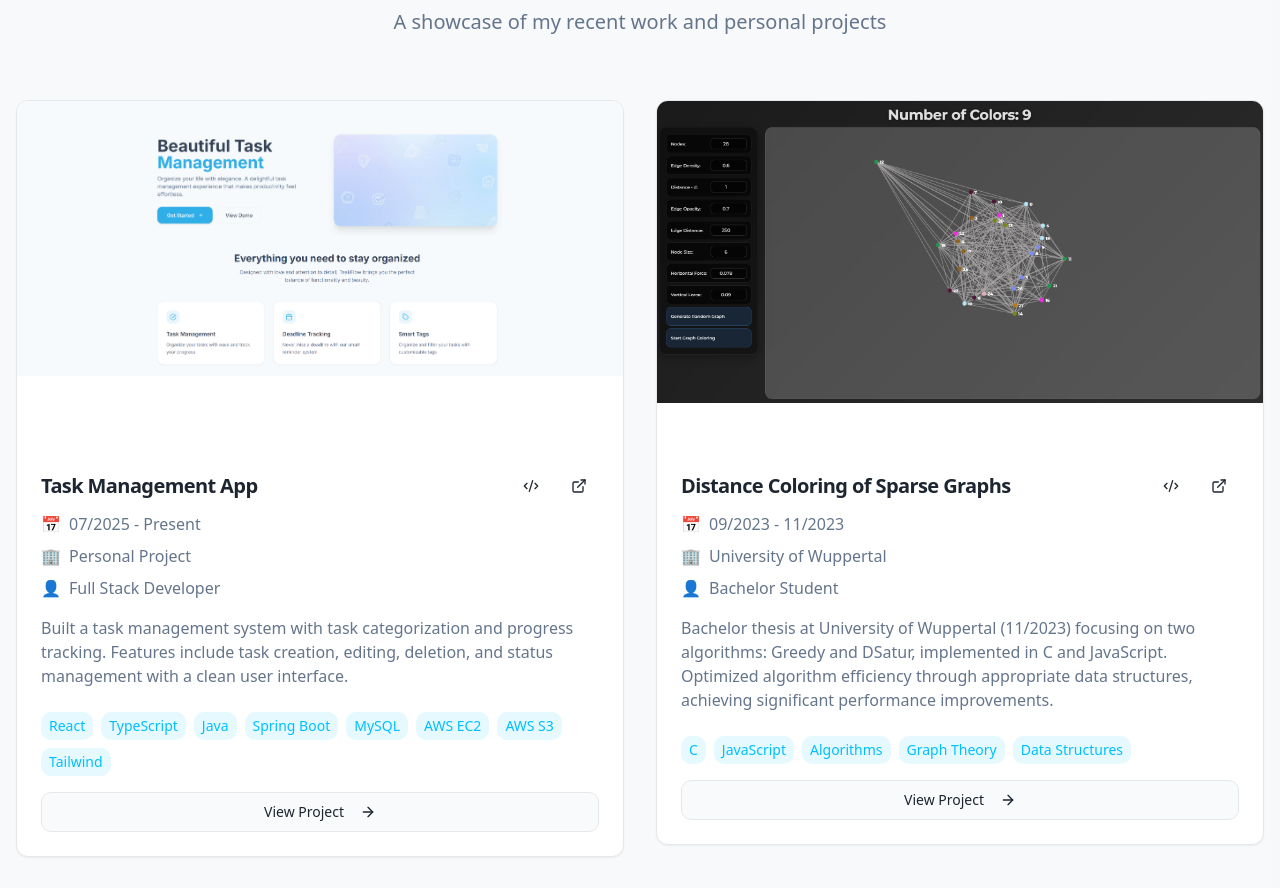
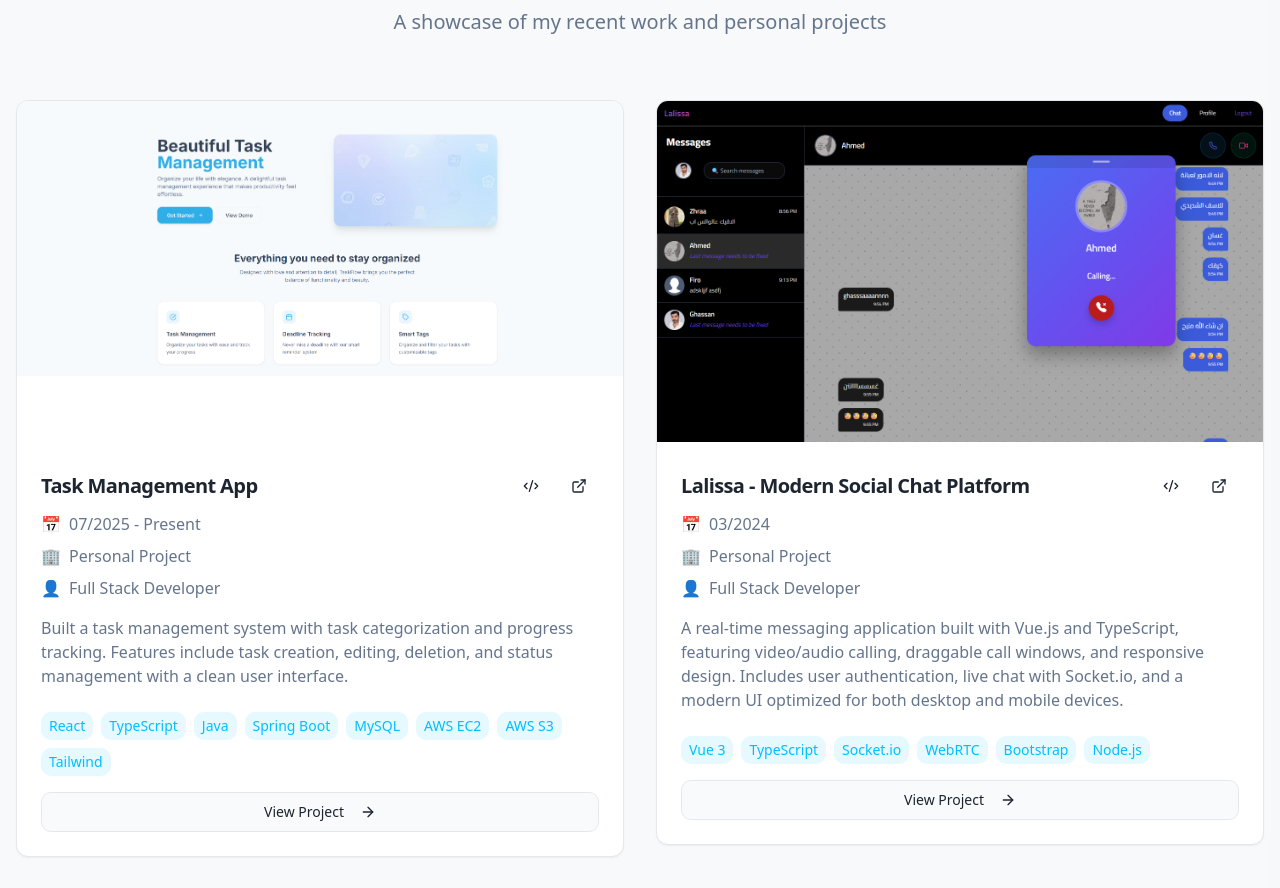
Before and after one commit to GhassanAbuKhaled/myPortfolio, a React (Vite) app: page / in a window 1280 px wide. Shown: the part 2844-3732 px from the top of the page. Built offline with nearby package versions, Linux system fonts and the light colour scheme.

Commit message:
Add Lalissa chat platform project and reorder projects chronologically

```diff
--- a/src/components/About.tsx
+++ b/src/components/About.tsx
@@ -62,7 +62,7 @@ const About = () => {
   const stats = useMemo(() => [
     { icon: Coffee, value: "1000+", label: t('about.stats.coffee') },
     { icon: Zap, value: "2+", label: t('about.stats.years') },
-    { icon: FolderOpen, value: "7", label: t('about.stats.projects') },
+    { icon: FolderOpen, value: "8", label: t('about.stats.projects') },
   ], [t])
 
   const infoItems = useMemo(() => [
--- a/src/components/Projects.tsx
+++ b/src/components/Projects.tsx
@@ -150,6 +150,36 @@ const Projects = () => {
     },
     {
       id: 2,
+      titleKey: "project.lalissa.title",
+      descriptionKey: "project.lalissa.description",
+      longDescriptionKey: "project.lalissa.longDescription",
+      image: "/images/projects/lalissa.png",
+      imageType: "file",
+      technologies: ["Vue 3", "TypeScript", "Socket.io", "WebRTC", "Bootstrap", "Node.js"],
+      githubUrl: "https://github.com/GhassanAbuKhaled/lalissa-frontend",
+      liveUrl: "https://lalissa.onrender.com",
+      date: "03/2024",
+      place: "Personal Project",
+      role: "Full Stack Developer",
+      featured: true
+    },
+    {
+      id: 3,
+      titleKey: "project.lernplano.title",
+      descriptionKey: "project.lernplano.description",
+      longDescriptionKey: "project.lernplano.longDescription",
+      image: "/images/projects/lernplano.png",
+      imageType: "file",
+      technologies: ["Vue.js", "JavaScript", "PDF Export", "Web Application"],
+      githubUrl: "https://github.com/GhassanAbuKhaled/LernPlano",
+      liveUrl: "https://lernplano.onrender.com",
+      date: "12/2023",
+      place: "University of Wuppertal (ZIM)",
+      role: "Intern Developer",
+      featured: true
+    },
+    {
+      id: 4,
       titleKey: "project.thesis.title",
       descriptionKey: "project.thesis.description",
       longDescriptionKey: "project.thesis.longDescription",
@@ -164,22 +194,7 @@ const Projects = () => {
       featured: true
     },
     {
-      id: 3,
-      titleKey: "project.lernplano.title",
-      descriptionKey: "project.lernplano.description",
-      longDescriptionKey: "project.lernplano.longDescription",
-      image: "/images/projects/lernplano.png",
-      imageType: "file",
-      technologies: ["Vue.js", "JavaScript", "PDF Export", "Web Application"],
-      githubUrl: "https://github.com/GhassanAbuKhaled/LernPlano",
-      liveUrl: "https://lernplano.onrender.com",
-      date: "05/2022 - 08/2022",
-      place: "University of Wuppertal (ZIM)",
-      role: "Intern Developer",
-      featured: true
-    },
-    {
-      id: 4,
+      id: 5,
       titleKey: "project.isabel.title",
       descriptionKey: "project.isabel.description",
       longDescriptionKey: "project.isabel.longDescription",
@@ -195,7 +210,7 @@ const Projects = () => {
       isEducational: true
     },
     {
-      id: 5,
+      id: 6,
       titleKey: "project.breakfastAlley.title",
       descriptionKey: "project.breakfastAlley.description",
       longDescriptionKey: "project.breakfastAlley.longDescription",
@@ -211,7 +226,7 @@ const Projects = () => {
       isEducational: true
     },
     {
-      id: 6,
+      id: 7,
       titleKey: "project.leslieBoatwright.title",
       descriptionKey: "project.leslieBoatwright.description",
       longDescriptionKey: "project.leslieBoatwright.longDescription",
@@ -227,7 +242,7 @@ const Projects = () => {
       isEducational: true
     },
     {
-      id: 7,
+      id: 8,
       titleKey: "project.maxwell.title",
       descriptionKey: "project.maxwell.description",
       longDescriptionKey: "project.maxwell.longDescription",
--- a/src/locales/de.json
+++ b/src/locales/de.json
@@ -92,6 +92,11 @@
       "title": "Morgan Maxwell Portfolio",
       "description": "Lernprojekt - fiktives Grafikdesigner-Portfolio.",
       "longDescription": "Ein Lernprojekt mit einem fiktiven Grafikdesigner-Portfolio mit Projekten, Services und Kundenstimmen. Zum Erlernen der Webentwicklung mit Fokus auf HTML, CSS und JavaScript erstellt."
+    },
+    "lalissa": {
+      "title": "Lalissa - Moderne Social Chat Plattform",
+      "description": "Echtzeit-Messaging-Anwendung mit Video-/Audio-Anruf-Funktionen.",
+      "longDescription": "Eine Echtzeit-Messaging-Anwendung, entwickelt mit Vue.js und TypeScript, mit Video-/Audio-Anrufen, ziehbaren Anruffenstern und responsivem Design. Beinhaltet Benutzerauthentifizierung, Live-Chat mit Socket.io und eine moderne Benutzeroberfläche, optimiert für Desktop und mobile Geräte."
     }
   },
   "certifications": {
--- a/src/locales/en.json
+++ b/src/locales/en.json
@@ -92,6 +92,11 @@
       "title": "Morgan Maxwell Portfolio",
       "description": "Educational demo project - fictional graphic designer portfolio.",
       "longDescription": "An educational demo project featuring a fictional graphic designer portfolio with projects, services, and testimonials. Created for learning web development with focus on HTML, CSS, and JavaScript."
+    },
+    "lalissa": {
+      "title": "Lalissa - Modern Social Chat Platform",
+      "description": "Real-time messaging application with video/audio calling capabilities.",
+      "longDescription": "A real-time messaging application built with Vue.js and TypeScript, featuring video/audio calling, draggable call windows, and responsive design. Includes user authentication, live chat with Socket.io, and a modern UI optimized for both desktop and mobile devices."
     }
   },
   "certifications": {
```
Also changed, not shown: public/images/projects/lalissa.png (added).
